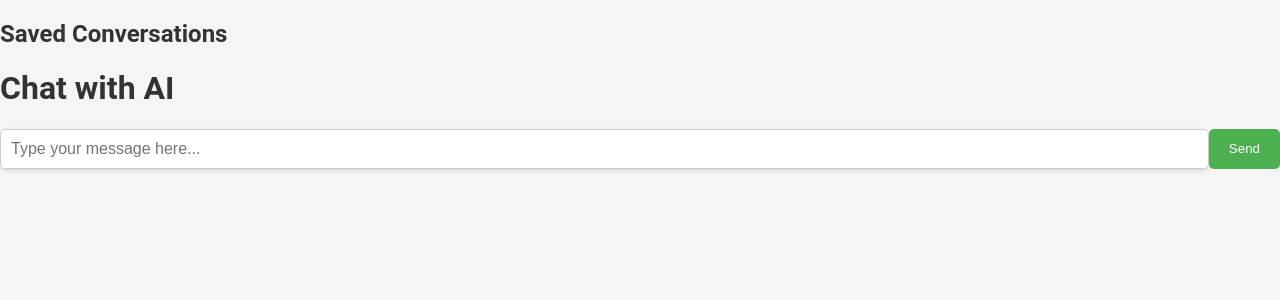
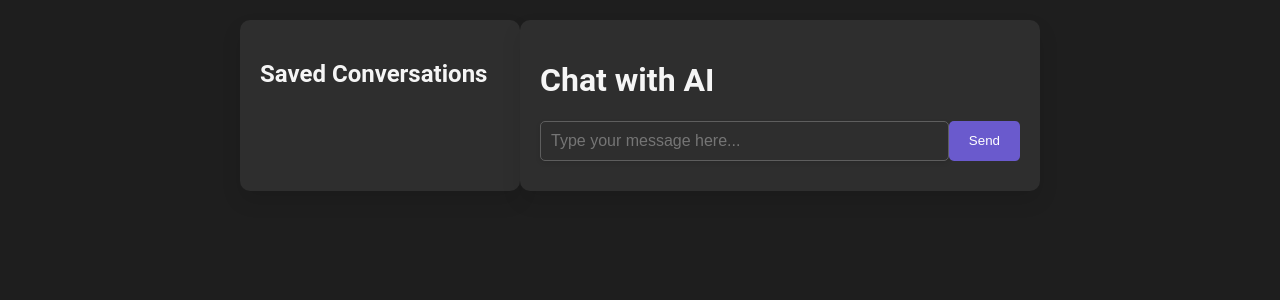
Before and after one commit to LorenzoF765/TheNeuralNotebook, a React (Create React App) app in the folder nn-frontend/: page /chat in a window 1280 px wide. Shown: the top 300 px of the page. Built offline with nearby package versions, Linux system fonts and the light colour scheme.

Commit message:
Save update!

```diff
--- a/nn-frontend/src/Pages/chat.js
+++ b/nn-frontend/src/Pages/chat.js
@@ -16,7 +16,7 @@ export default function ChatPage() {
         try {
             const response = await axios.post('http://127.0.0.1:8000/chat', {
                 msgData: userInput,
-              conversation: conversation // Include the entire conversation
+                conversation: conversation
             });
             const aiResponse = response.data.response[0][1];
             const newConversation = [...conversation, { user: userInput, ai: aiResponse }];
@@ -30,8 +30,20 @@ export default function ChatPage() {
     const saveConversation = () => {
         const today = new Date().toISOString().split('T')[0];
         const savedConversation = { date: today, conversation: conversation };
+
+        const existingIndex = savedConversations.findIndex(conv => conv.date === today);
+        if (existingIndex !== -1) {
+            const updatedConversations = [...savedConversations];
+            updatedConversations[existingIndex] = savedConversation;
+            setSavedConversations(updatedConversations);
+        } else {
             setSavedConversations([...savedConversations, savedConversation]);
+        }
         setConversation([]);
+    };
+
+    const handleOpenConversation = (index) => {
+        setConversation(savedConversations[index].conversation);
     };
 
     return (
@@ -39,14 +51,8 @@ export default function ChatPage() {
             <div className="sidebar">
                 <h2>Saved Conversations</h2>
                 {savedConversations.map((conversation, index) => (
-                    <div key={index} className="saved-conversation">
+                    <div key={index} className="saved-conversation" onClick={() => handleOpenConversation(index)}>
                         <p>{conversation.date}</p>
-                        {conversation.conversation.map((msg, index) => (
-                            <div key={index} className="message">
-                                <p>User: {msg.user}</p>
-                                <p>AI: {msg.ai}</p>
-                            </div>
-                        ))}
                     </div>
                 ))}
             </div>
--- a/nn-frontend/src/Styles/chat.css
+++ b/nn-frontend/src/Styles/chat.css
@@ -1,8 +1,8 @@
 /* General Page Styles */
 body {
     font-family: Arial, sans-serif;
-    background-color: #f5f5f5; /* Light background for contrast */
-    color: #333; /* Dark text for readability */
+    background-color: #1e1e1e; /* Dark background for contrast */
+    color: #f5f5f5; /* Light text for readability */
     margin: 0;
     padding: 0;
 }
@@ -26,16 +26,18 @@ body {
 input[type='text'] {
     flex: 1; /* Expand to fill available space */
     padding: 10px; /* Comfortable padding */
-    border: 1px solid #ccc; /* Light border */
+    border: 1px solid #5e5e5e; /* Light border */
     border-radius: 5px; /* Rounded corners */
     box-shadow: 0 2px 5px rgba(0, 0, 0, 0.1); /* Soft shadow */
     font-size: 16px; /* Readable font size */
+    background-color: #2e2e2e; /* Dark background */
+    color: #f5f5f5; /* Light text */
 }
 
 /* Submit Button */
 button {
     padding: 10px 20px; /* Comfortable padding */
-    background-color: #4CAF50; /* Green background */
+    background-color: #6a5acd; /* Purple background */
     color: white; /* White text for contrast */
     border: none; /* No border */
     border-radius: 5px; /* Rounded corners */
@@ -44,17 +46,18 @@ body {
 }
 
 button:hover {
-    background-color: #45a049; /* Darken on hover */
+    background-color: #483d8b; /* Darken on hover */
 }
 
 /* Chat Message Display */
 p {
     padding: 10px; /* Padding inside the chat area */
-    background-color: white; /* White background */
-    border: 1px solid #ddd; /* Light border */
+    background-color: #2e2e2e; /* Dark background */
+    border: 1px solid #5e5e5e; /* Light border */
     border-radius: 5px; /* Rounded corners */
     box-shadow: 0 4px 10px rgba(0, 0, 0, 0.1); /* Soft shadow */
     margin: 10px 0; /* Margin to separate messages */
+    color: #f5f5f5; /* Light text */
 }
 
 /* Responsive Design */
@@ -71,3 +74,49 @@ body {
         padding: 8px; /* Adjust padding for smaller screens */
     }
 }
+/* Chat Container */
+.chat-container {
+    display: flex;
+    max-width: 800px; /* Maximum width for the chat container */
+    margin: 0 auto; /* Center the chat container horizontally */
+    padding: 20px; /* Padding around the chat container */
+}
+
+/* Chat Window */
+.chat-window {
+    flex: 2; /* Expand to fill available space */
+    background-color: #2e2e2e; /* Dark background */
+    border-radius: 10px; /* Smooth corners */
+    box-shadow: 0 10px 20px rgba(0, 0, 0, 0.1); /* Soft shadow for depth */
+    padding: 20px; /* Padding inside the chat window */
+}
+
+/* Sidebar */
+.sidebar {
+    flex: 1; /* Take up 1/3 of the available space */
+    background-color: #2e2e2e; /* Dark background */
+    border-radius: 10px; /* Smooth corners */
+    box-shadow: 0 10px 20px rgba(0, 0, 0, 0.1); /* Soft shadow for depth */
+    padding: 20px; /* Padding inside the sidebar */
+}
+
+/* Saved Conversation Item */
+.saved-conversation {
+    margin-bottom: 20px; /* Spacing between saved conversations */
+    cursor: pointer; /* Show pointer cursor on hover */
+}
+
+.saved-conversation:hover {
+    background-color: #555; /* Darken on hover */
+}
+
+.saved-conversation p {
+    margin: 0; /* Remove default margin */
+    color: white; /* White text */
+}
+
+/* Date */
+.saved-conversation .date {
+    font-weight: bold; /* Bold text */
+    margin-bottom: 5px; /* Spacing below the date */
+}
--- a/nn-frontend/src/Styles/home.css
+++ b/nn-frontend/src/Styles/home.css
@@ -3,8 +3,8 @@
 /* General Page Styles */
 body {
     font-family: 'Arial', sans-serif; /* Clean, standard font */
-    background-color: #f9f9f9; /* Light gray background */
-    color: #333; /* Dark text for readability */
+    background-color: #1e1e1e; /* Dark background */
+    color: #f5f5f5; /* Light text for readability */
     margin: 0;
     padding: 0;
 }
@@ -20,7 +20,7 @@ body {
 .home-header {
     text-align: center; /* Center-align header content */
     padding-bottom: 20px; /* Padding at the bottom for spacing */
-    border-bottom: 1px solid #ddd; /* Light border for separation */
+    border-bottom: 1px solid #5e5e5e; /* Light border for separation */
 }
 
 /* Home About Section */
@@ -38,7 +38,7 @@ body {
 
 .home-button {
     padding: 12px 20px; /* Padding for buttons */
-    background-color: #4CAF50; /* Green background */
+    background-color: #6a5acd; /* Purple background */
     color: white; /* White text for contrast */
     text-decoration: none; /* No underline */
     border-radius: 5px; /* Rounded corners */
@@ -48,13 +48,13 @@ body {
 }
 
 .home-button:hover {
-    background-color: #45a049; /* Darken on hover */
+    background-color: #483d8b; /* Darken on hover */
 }
 
 /* Home Footer */
 .home-footer {
     text-align: center; /* Center-align footer content */
     padding-top: 20px; /* Padding at the top for spacing */
-    border-top: 1px solid #ddd; /* Light border for separation */
+    border-top: 1px solid #5e5e5e; /* Light border for separation */
     font-size: 14px; /* Smaller font for the footer */
 }
--- a/nn-frontend/src/Styles/login.css
+++ b/nn-frontend/src/Styles/login.css
@@ -1,8 +1,8 @@
 /* General Styling */
 body {
     font-family: 'Roboto', sans-serif; /* Modern font */
-    background-color: #f5f5f5; /* Light background */
-    color: #333; /* Dark text for readability */
+    background-color: #1e1e1e; /* Dark background */
+    color: #f5f5f5; /* Light text for readability */
     margin: 0;
     padding: 0;
 }
@@ -12,7 +12,7 @@ body {
     max-width: 600px; /* Fixed width */
     margin: 40px auto; /* Centered horizontally with top margin */
     padding: 20px; /* Padding around the container */
-    background-color: white; /* White background */
+    background-color: #2e2e2e; /* Dark background */
     border-radius: 10px; /* Smooth corners */
     box-shadow: 0 10px 20px rgba(0, 0, 0, 0.1); /* Soft shadow for depth */
     text-align: center; /* Center-align content */
@@ -28,22 +28,24 @@ body {
 /* Input Field Styling */
 .login-form input {
     padding: 10px; /* Comfortable padding */
-    border: 1px solid #ccc; /* Light border */
+    border: 1px solid #5e5e5e; /* Light border */
     border-radius: 5px; /* Smooth corners */
     font-size: 16px; /* Consistent font size */
     box-shadow: 0 2px 5px rgba(0, 0, 0, 0.1); /* Subtle shadow */
     width: 100%; /* Ensure full width */
+    background-color: #2e2e2e; /* Dark background */
+    color: #f5f5f5; /* Light text */
 }
 
 .login-form input:focus {
-    border-color: #4CAF50; /* Green border on focus */
+    border-color: #6a5acd; /* Purple border on focus */
     outline: none; /* No outline */
 }
 
 /* Button Styling */
 .login-form button {
     padding: 12px 20px; /* Padding for comfort */
-    background-color: #4CAF50; /* Green background */
+    background-color: #6a5acd; /* Purple background */
     color: white; /* White text for contrast */
     border-radius: 5px; /* Smooth corners */
     border: none; /* No border */
@@ -52,7 +54,7 @@ body {
 }
 
 .login-form button:hover {
-    background-color: #45a049; /* Darken on hover */
+    background-color: #483d8b; /* Darken on hover */
 }
 
 /* Error Message Styling */
--- a/nn-frontend/src/Styles/signup.css
+++ b/nn-frontend/src/Styles/signup.css
@@ -1,8 +1,8 @@
 /* General Styling */
 body {
     font-family: 'Roboto', sans-serif; /* Modern font */
-    background-color: #f5f5f5; /* Light background */
-    color: #333; /* Dark text for readability */
+    background-color: #1e1e1e; /* Dark background */
+    color: #f5f5f5; /* Light text for readability */
     margin: 0;
     padding: 0;
 }
@@ -12,7 +12,7 @@ body {
     max-width: 600px; /* Fixed width */
     margin: 40px auto; /* Centered horizontally with top margin */
     padding: 20px; /* Padding around the container */
-    background-color: white; /* White background */
+    background-color: #2e2e2e; /* Dark background */
     border-radius: 10px; /* Smooth corners */
     box-shadow: 0 10px 20px rgba(0, 0, 0, 0.1); /* Soft shadow for depth */
     text-align: center; /* Center-align content */
@@ -28,22 +28,24 @@ body {
 /* Input Field Styling */
 .signup-form input {
     padding: 10px; /* Comfortable padding */
-    border: 1px solid #ccc; /* Light border */
+    border: 1px solid #5e5e5e; /* Light border */
     border-radius: 5px; /* Smooth corners */
     font-size: 16px; /* Consistent font size */
     box-shadow: 0 2px 5px rgba(0, 0, 0, 0.1); /* Subtle shadow */
     width: 100%; /* Ensure full width */
+    background-color: #2e2e2e; /* Dark background */
+    color: #f5f5f5; /* Light text */
 }
 
 .signup-form input:focus {
-    border-color: #4CAF50; /* Green border on focus */
+    border-color: #6a5acd; /* Purple border on focus */
     outline: none; /* No outline */
 }
 
 /* Button Styling */
 .signup-form button {
     padding: 12px 20px; /* Padding for comfort */
-    background-color: #4CAF50; /* Green background */
+    background-color: #6a5acd; /* Purple background */
     color: white; /* White text for contrast */
     border-radius: 5px; /* Smooth corners */
     border: none; /* No border */
@@ -52,7 +54,7 @@ body {
 }
 
 .signup-form button:hover {
-    background-color: #45a049; /* Darken on hover */
+    background-color: #483d8b; /* Darken on hover */
 }
 
 /* Error Message Styling */
```
Also changed, not shown: 2 other files (tests, documents, lock files or other folders). Lines whose indentation alone changed are shown as unchanged.
